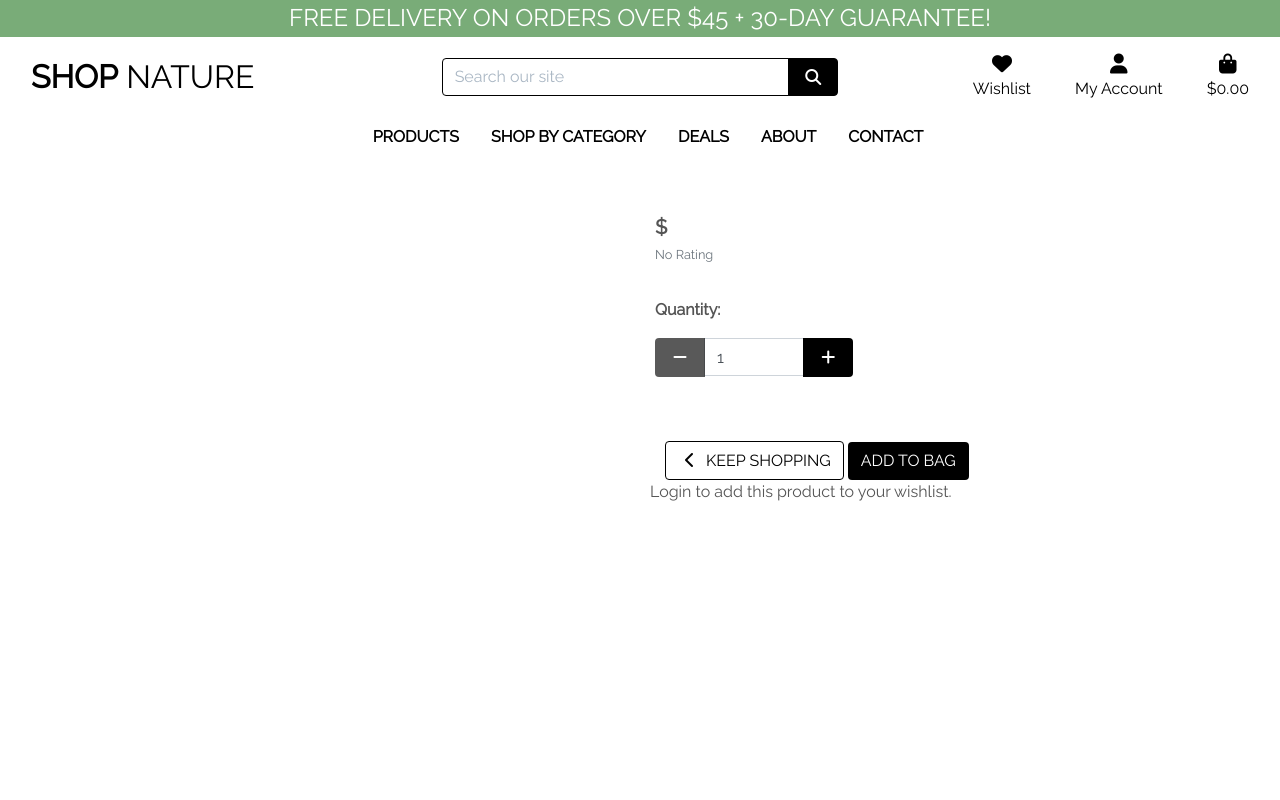
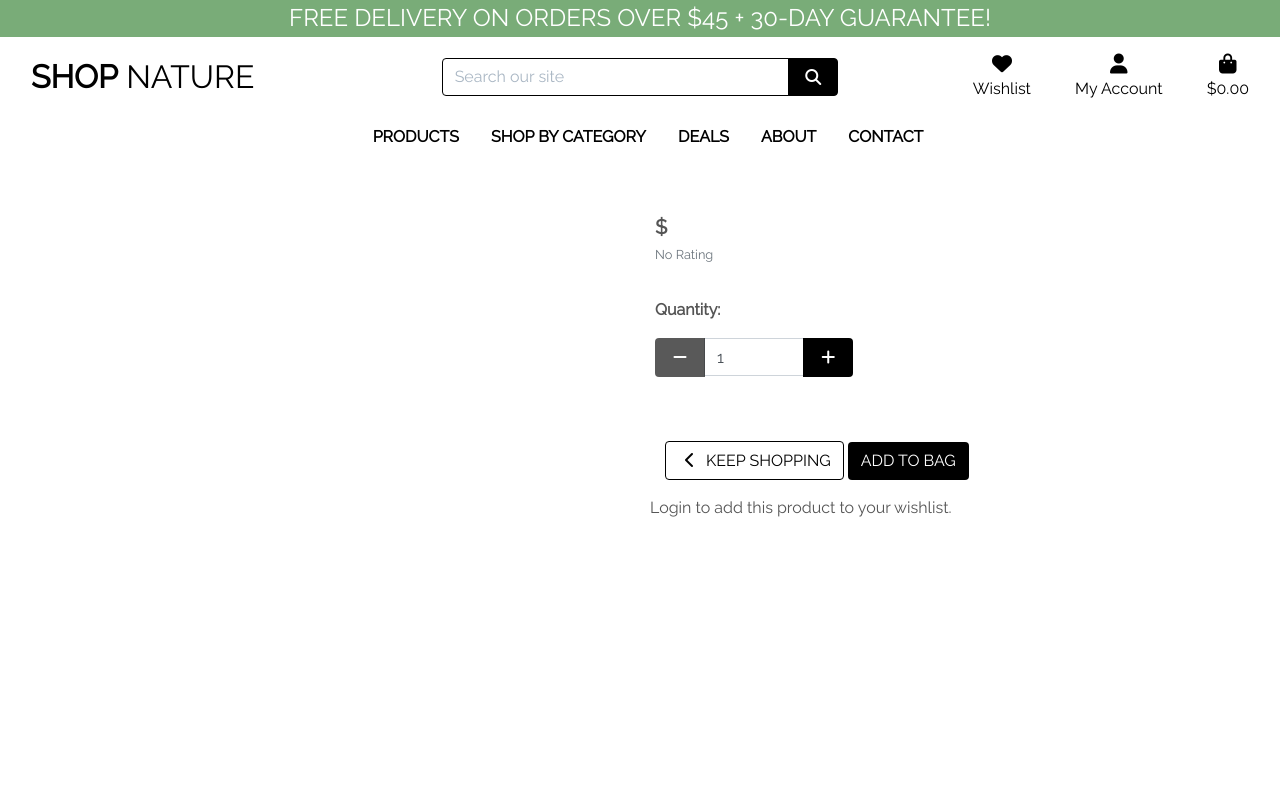
Before and after one commit to NikolettaGr/e-commerce, a Django app: template products/templates/products/product_detail.html in a window 1280 px wide. Run offline with Django 3.2, Linux system fonts and the light colour scheme; the template is opened without the code that fills it, so the values that code supplies are empty; some libraries are stand-ins or nearby versions.

Commit message:
Add margin-top to p element

```diff
--- a/products/templates/products/product_detail.html
+++ b/products/templates/products/product_detail.html
@@ -102,7 +102,7 @@
                 <button type="submit" class="btn btn-black rounded-2 text-uppercase mt-5">Add to wishlist</button>
             </form>
             {% else %}
-            <p>Login to add this product to your wishlist.</p>
+            <p class="mt-3">Login to add this product to your wishlist.</p>
             {% endif %}
         </div>
     </div>
```
